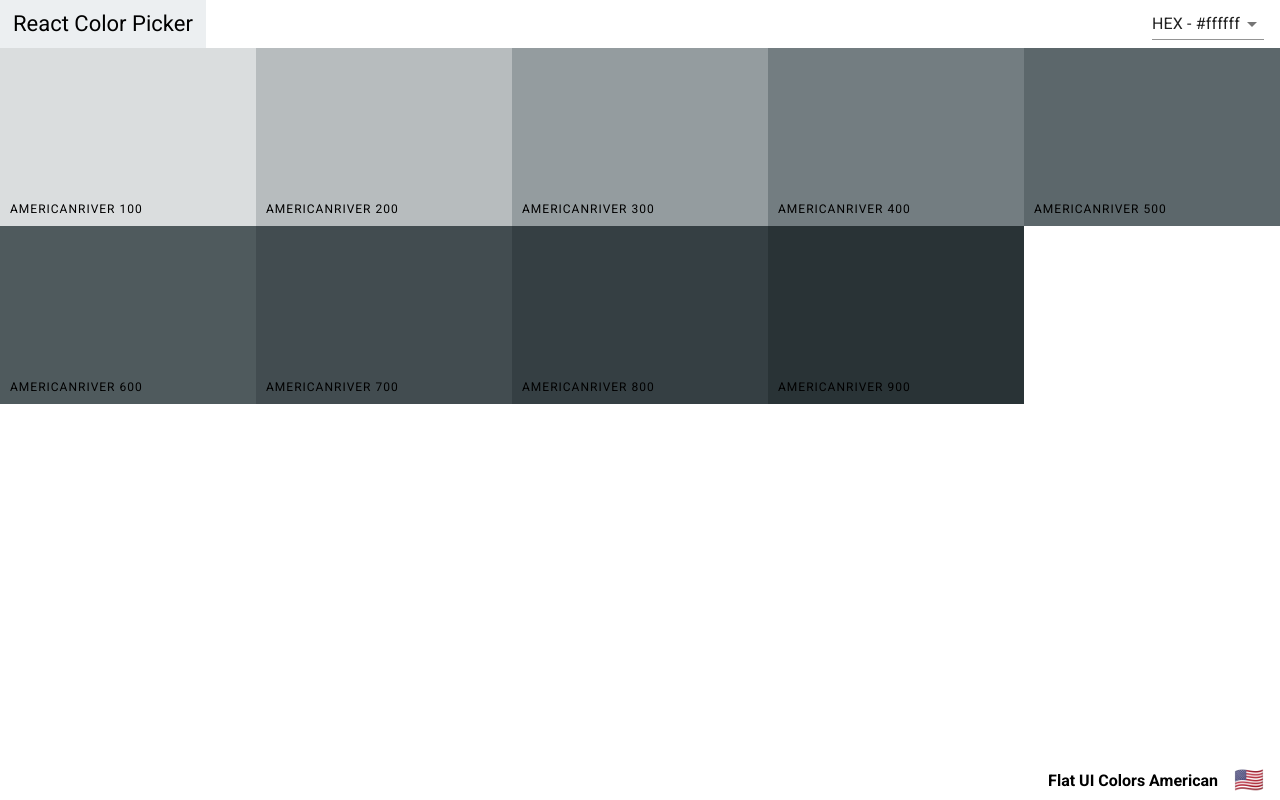
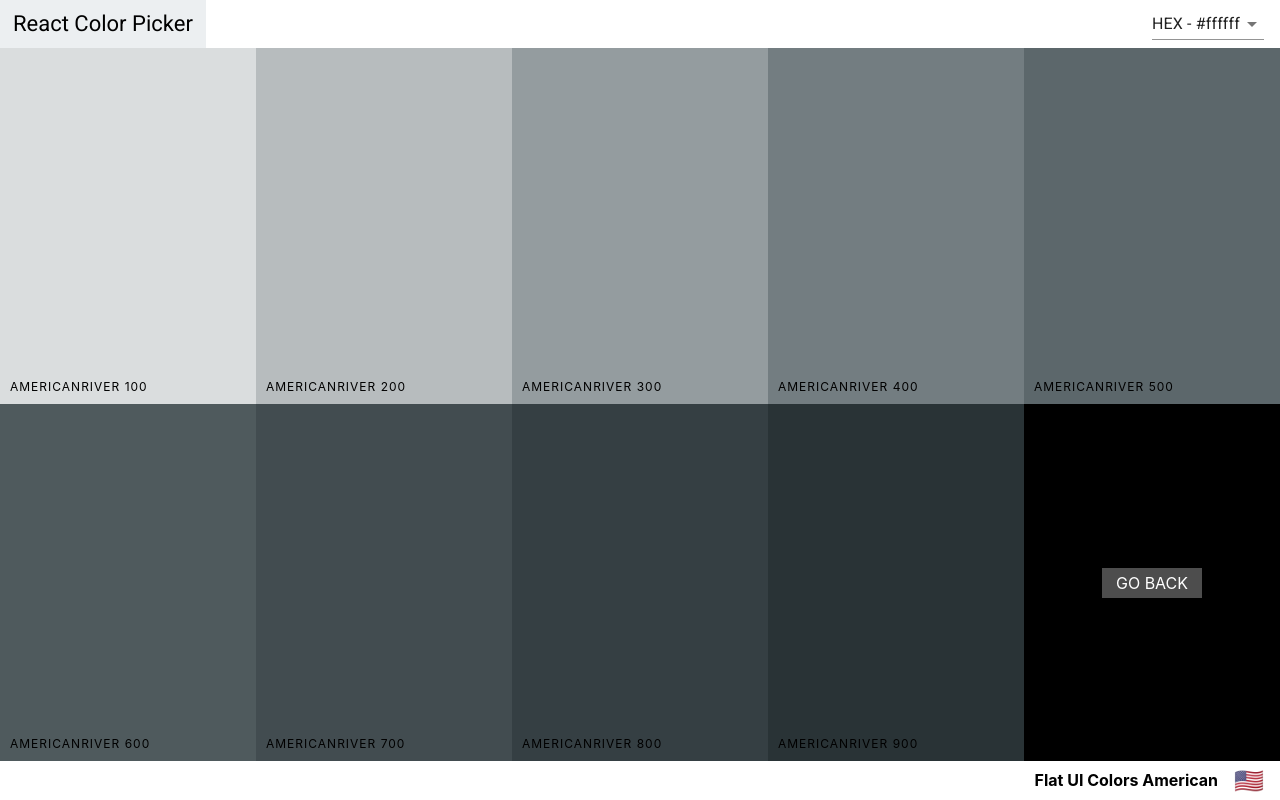
Before and after one commit to gabrielantony/Color-Palette, a React (Create React App) app: page /palette/flat-ui-colors-american/americanriver in a window 1280 px wide. Built offline with nearby package versions, Linux system fonts and the light colour scheme.

Commit message:
Add Go Back Link

```diff
--- a/src/ColorBox.css
+++ b/src/ColorBox.css
@@ -6,6 +6,14 @@
     position: relative;
     cursor: pointer;
     margin-bottom: -3.5px;
+}
+
+.SingleColorPalette .ColorBox {
+    height: 50%;
+}
+
+.ColorBox.go-back {
+    background-color: black;
 }
 
 .copy-button {
@@ -26,6 +34,26 @@
     text-transform: uppercase;
     border: none;
     opacity: 0;
+}
+
+.back-button {
+    width: 100px;
+    height: 30px;
+    position: absolute;
+    display: inline-block;
+    top: 50%;
+    left: 50%;
+    margin-left: -50px;
+    margin-top: -15px;
+    text-align: center;
+    outline: none;
+    background: rgba(255, 255, 255, 0.3);
+    font-size: 1rem;
+    line-height: 30px;
+    color: white;
+    text-transform: uppercase;
+    border: none;
+    text-decoration: none;
 }
 
 .ColorBox:hover .copy-button {
--- a/src/ColorBox.js
+++ b/src/ColorBox.js
@@ -1,7 +1,7 @@
 import React, { Component } from 'react';
 import {CopyToClipboard} from "react-copy-to-clipboard";
 import { Link } from "react-router-dom";
-import "./ColorBox.css"
+import "./ColorBox.css";
 
 class ColorBox extends Component {
 constructor(props) {
@@ -39,7 +39,7 @@ changeCopyState(){
                 </div>
                 {showLink && (
                   <Link to={moreUrl}
-                    onCli ck={e => e.stopPropagation()}>
+                    onClick={e => e.stopPropagation()}>
                     <span className="see-more">More</span>
                 </Link>
                 )}
--- a/src/SingleColorPalette.js
+++ b/src/SingleColorPalette.js
@@ -1,5 +1,6 @@
 import React, { Component } from 'react';
 import Navbar from "./Navbar";
+import { Link } from "react-router-dom";
 import PaletteFooter from "./PaletteFooter";
 import ColorBox from "./ColorBox";
 
@@ -29,22 +30,27 @@ class SingleColorPalette extends Component {
      }
 
     render() {
-        const {format} = this.state
-        const {paletteName, emoji} = this.props.palette;
+        const {format} = this.state;
+        const {paletteName, emoji, id} = this.props.palette;
         const colorBoxes = this._shades.map(color => (
             <ColorBox
-            key={color.id}
+            key={color.name}
             name={color.name}
             background={color[format]}
             showLink={false}
             />
         ))
         return (
-            <div className="Palette">
+            <div className="SingleColorPalette Palette">
                 <Navbar
                  handleChange={this.changeFormat}
                  showingAllColors = {false}/>
-                <div className="Palette-colors">{colorBoxes}</div>
+                <div className="Palette-colors">
+                {colorBoxes}
+                <div className="go-back ColorBox">
+                    <Link to={`/palette/${id}`} className="back-button">GO BACK</Link>
+                    </div>
+                </div>
                 <PaletteFooter paletteName={paletteName} emoji={emoji} />
             </div>
         )
--- a/src/index.css
+++ b/src/index.css
@@ -1,6 +1,11 @@
 body {
-margin: 0 auto;
-  font-family: 'Roboto', sans-serif;
+  margin: 0;
+  padding: 0;
+  font-family: -apple-system, BlinkMacSystemFont, "Segoe UI", "Roboto", "Oxygen",
+    "Ubuntu", "Cantarell", "Fira Sans", "Droid Sans", "Helvetica Neue",
+    sans-serif;
+  -webkit-font-smoothing: antialiased;
+  -moz-osx-font-smoothing: grayscale;
 }
 
 code {
```
